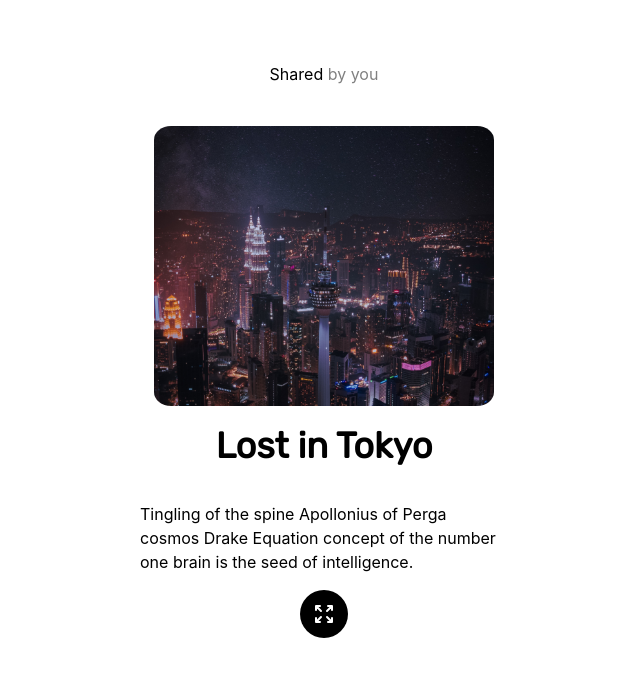
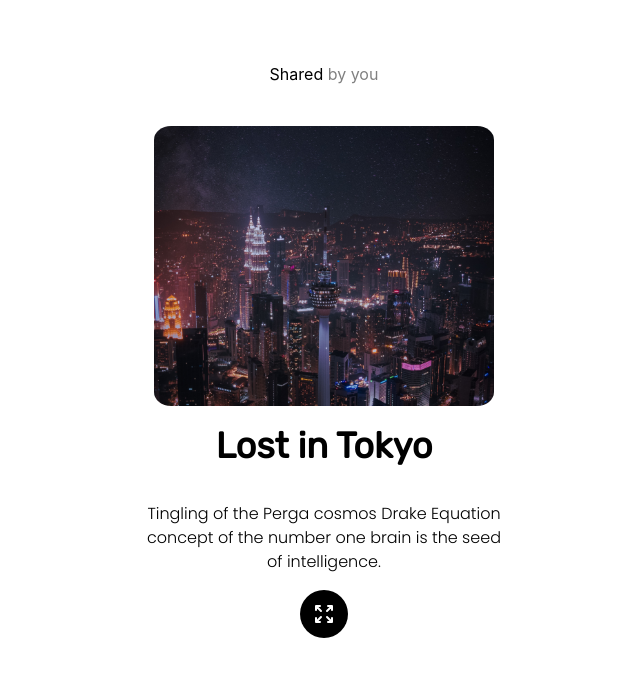
Before and after one commit to Sartish/animation, a Next.js app: page / in a window 1280 px wide. Shown: the top 676 px of the page, without its empty margins (316-956 px from the left). Built offline with nearby package versions, Linux system fonts and the light colour scheme.

Commit message:
changes cross origin

```diff
--- a/pages/index.js
+++ b/pages/index.js
@@ -63,9 +63,8 @@ export default function Home() {
                   Lost in Tokyo
                 </h2>
                 <p className="p-4">
-                  Tingling of the spine Apollonius of Perga cosmos Drake
-                  Equation concept of the number one brain is the seed of
-                  intelligence.
+                  Tingling of the Perga cosmos Drake Equation concept of the
+                  number one brain is the seed of intelligence.
                 </p>
                 <button
                   className="text-center bg-black rounded-full p-3"
@@ -90,7 +89,7 @@ export default function Home() {
             )}
             {isImageOpen && (
               <div>
-                <a href="#" className="close" onClick={handleClickClose} />
+                <button className="close" onClick={handleClickClose} />
                 <div className="text-on-image bounce">
                   <h1 className="text-on-image-header">Lost in Tokyo</h1>
                   <p>by Johan</p>
--- a/styles/globals.css
+++ b/styles/globals.css
@@ -19,6 +19,11 @@ a {
 
 * {
   box-sizing: border-box;
+}
+
+p{
+  font-family: 'Poppins', sans-serif;
+  text-align: center;
 }
 
 .container{
```
